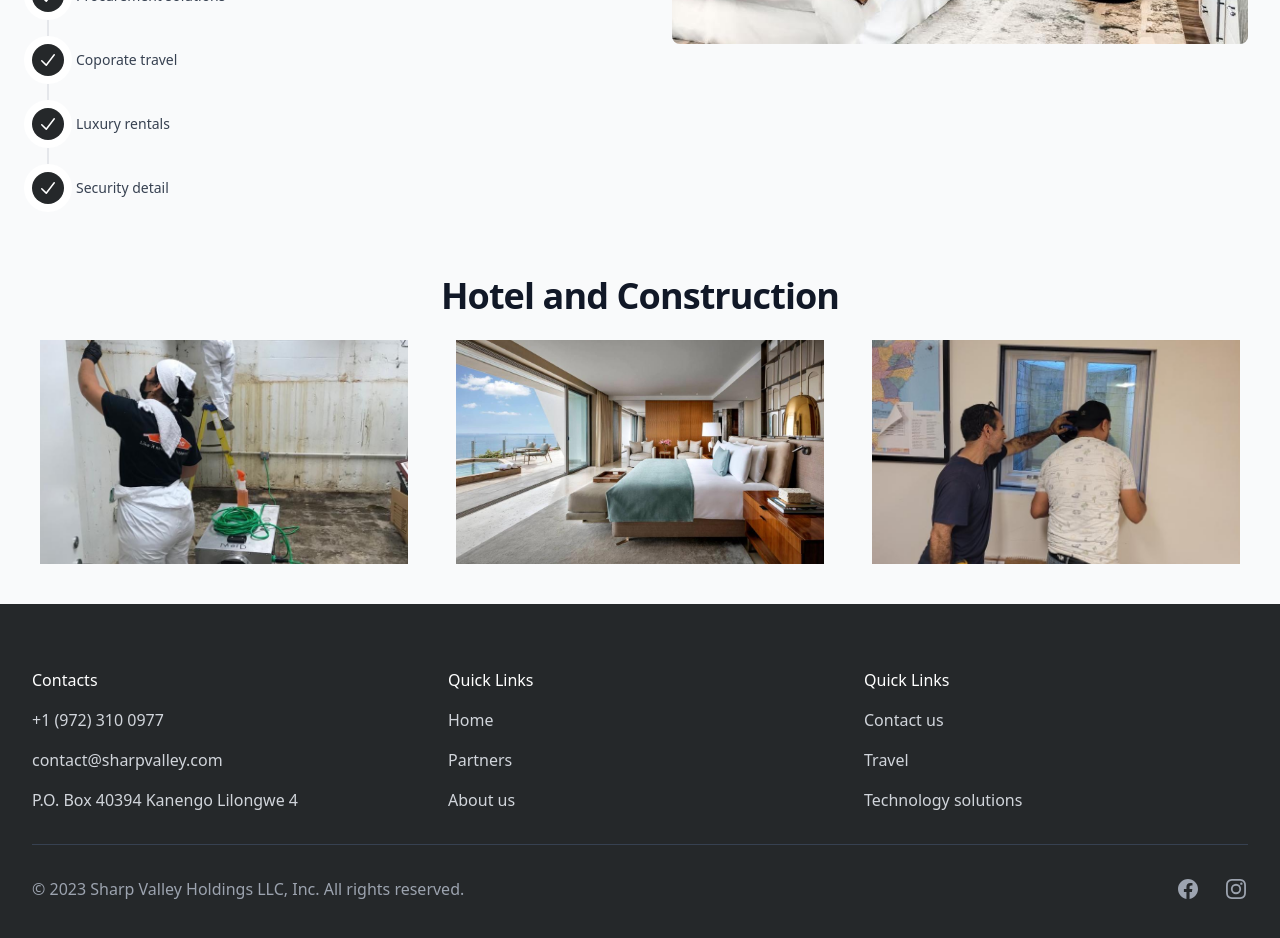
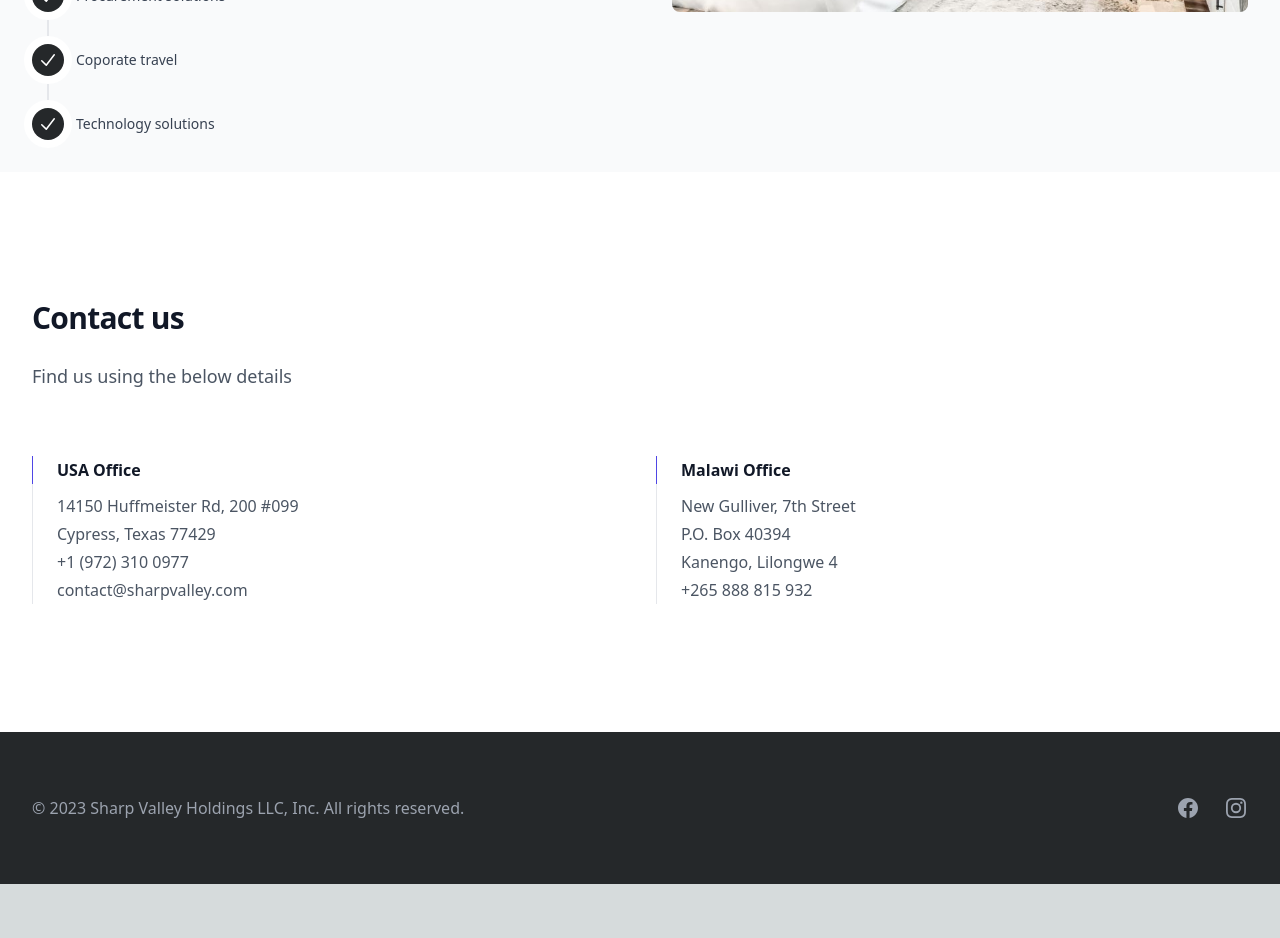
Before and after one commit to BernMasache/sharp-valley-store, a Next.js app: page /home in a window 1280 px wide. Shown: the part 860-1798 px from the top of the page. After the commit the page ends 1744 px from the top, so only its background shows below. Built offline with nearby package versions, Linux system fonts and the light colour scheme; grey boxes are pictures that could not be loaded; what tw-elements would draw is missing.

Commit message:
home pag contacts updates

```diff
--- a/components/home.jsx
+++ b/components/home.jsx
@@ -10,6 +10,7 @@ import MenAtWork from './widgets/menAtWork'
 import Testimonials from './widgets/testimonials'
 import Services from './widgets/services'
 import HeaderPage from './widgets/header'
+import ContactSection from './widgets/contacts'
 
 function classNames(...classes) {
   return classes.filter(Boolean).join(' ')
@@ -97,7 +98,8 @@ export default function HomeComponent() {
       {/* <VideoPage /> */}
       <main >
         <Services />
-        <MenAtWork />
+        {/* <MenAtWork /> */}
+        <ContactSection/>
         {/* <Testimonials /> */}
       </main>
     </div>
--- a/components/layouts/main.layout.jsx
+++ b/components/layouts/main.layout.jsx
@@ -10,7 +10,7 @@ const navigation = {
     mainNave: [
         { name: 'Home', href: '/home' },
         { name: 'Partners', href: '/partners' },
-        { name: 'Projects', href: '/projects' },
+        { name: 'Project management', href: '/projects' },
         { name: 'Travel', href: '/travel' },
         { name: 'Technology Solutions', href: '/technology-solutions' },
         { name: 'Procurement', href: '/quality-used-equipment' },
@@ -25,7 +25,7 @@ const navigation = {
             categories: [
                 { name: 'Home', href: '/home' },
                 { name: 'Partners', href: '/partners' },
-                { name: 'Projects', href: '/projects' },
+                { name: 'Project management', href: '/projects' },
                 { name: 'Travel', href: '/travel' },
                 { name: 'Technology Solutions', href: '/technology-solutions' },
                 { name: 'Procurement', href: '/quality-used-equipment' },
--- /dev/null
+++ b/components/widgets/contacts.jsx
@@ -0,0 +1,37 @@
+export default function ContactSection() {
+    return (
+      <div className="bg-white py-24 sm:py-32">
+        <div className="mx-auto max-w-7xl px-6 lg:px-8">
+          <div className="mx-auto max-w-7xl lg:mx-0">
+            <h2 className="text-3xl font-bold tracking-tight text-gray-900">Contact us</h2>
+            <p className="mt-6 text-lg leading-8 text-gray-600">
+              Find us using the below details
+            </p>
+          </div>
+          <div className="mx-auto mt-16 grid max-w-2xl grid-cols-1 gap-8 text-base leading-7 sm:grid-cols-2 sm:gap-y-16 lg:mx-0 lg:max-w-none lg:grid-cols-2">
+            <div>
+              <h3 className="border-l border-indigo-600 pl-6 font-semibold text-gray-900">USA Office</h3>
+              <address className="border-l border-gray-200 pl-6 pt-2 not-italic text-gray-600">
+                <p>14150 Huffmeister Rd, 200 #099</p>
+                <p>Cypress, Texas 77429</p>
+                <p>+1 (972) 310 0977</p>
+                <p>contact@sharpvalley.com</p>
+
+              </address>
+            </div>
+            <div>
+              <h3 className="border-l border-indigo-600 pl-6 font-semibold text-gray-900">Malawi Office</h3>
+              <address className="border-l border-gray-200 pl-6 pt-2 not-italic text-gray-600">
+                <p>New Gulliver, 7th Street</p>
+                <p>P.O. Box 40394</p>
+                <p>Kanengo, Lilongwe 4</p>
+                <p>+265 888 815 932</p>
+
+              </address>
+            </div>
+
+          </div>
+        </div>
+      </div>
+    )
+  }
--- a/components/widgets/footer.jsx
+++ b/components/widgets/footer.jsx
@@ -107,81 +107,7 @@ export default function FooterComponent() {
         Footer
       </h2>
       <div className="mx-auto max-w-7xl py-12 px-6 lg:py-16 lg:px-8">
-        <div className="xl:grid xl:grid-cols-3 xl:gap-8">
-          <div className="grid grid-cols-1 gap-8 xl:col-span-1">
-            <div className="md:grid md:grid-cols-1 md:gap-8">
-              <div>
-                <h3 className="text-base font-medium text-white">Contacts</h3>
-                <ul role="list" className="mt-4 space-y-4">
-                  {navigation.companyInfo.map((item) => (
-                    <li key={item.name}>
-                      <a href={item.href} className="text-base text-gray-300 hover:text-white">
-                        {item.name}
-                      </a>
-                    </li>
-                  ))}
-                </ul>
-              </div>
-
-            </div>
-
-          </div>
-          <div className="mt-8 xl:mt-0">
-            <h3 className="text-base font-medium text-white">Quick Links</h3>
-
-            <ul role="list" className="mt-4 space-y-4">
-              {[
-                {
-                  name: "Home",
-                  href: "/home",
-                },
-                {
-                  name: "Partners",
-                  href: "/partners",
-                },
-                {
-                  name: "About us",
-                  href: "/about-us",
-                }
-              ].map((item, key) => (
-                <li key={key} className="cursor-pointer">
-                  <Link href={item.href} className="text-base text-gray-300 hover:text-white ">
-                    {item.name}
-                  </Link>
-                </li>
-              ))}
-            </ul>
-          </div>
-
-          <div className="mt-8 xl:mt-0">
-            <h3 className="text-base font-medium text-white">Quick Links</h3>
-
-            <ul role="list" className="mt-4 space-y-4">
-              {[
-
-                {
-                  name: "Contact us",
-                  href: "/contact-us",
-                },
-                {
-                  name: "Travel",
-                  href: "/travel",
-                },
-                {
-                  name: "Technology solutions",
-                  href: "/technology-solutions",
-                }
-              ].map((item, key) => (
-                <li key={key} className="cursor-pointer">
-                  <Link href={item.href} className="text-base text-gray-300 hover:text-white ">
-                    {item.name}
-                  </Link>
-                </li>
-              ))}
-            </ul>
-          </div>
-        </div>
-        <div className="mt-8 border-t border-gray-700 pt-8 md:flex md:items-center md:justify-between">
+        <div className="md:flex md:items-center md:justify-between">
           <div className="flex space-x-6 md:order-2">
             {navigation.social.map((item) => (
               <a key={item.name} href={item.href} className="text-gray-400 hover:text-gray-300">
--- a/components/widgets/services.jsx
+++ b/components/widgets/services.jsx
@@ -66,24 +66,14 @@ const timeline = [
   },
   {
     id: 4,
-    content: 'Luxury rentals',
+    content: 'Technology solutions',
     target: 'Bethany Blake',
     href: '#',
     date: 'Sep 30',
     datetime: '2020-09-30',
     icon: CheckIcon,
     iconBackground: 'bg-sharp',
-  },
-  {
-    id: 5,
-    content: 'Security detail',
-    target: 'Katherine Snyder',
-    href: '#',
-    date: 'Oct 4',
-    datetime: '2020-10-04',
-    icon: CheckIcon,
-    iconBackground: 'bg-sharp',
-  },
+  }
 ]
 function classNames(...classes) {
   return classes.filter(Boolean).join(' ')
```
